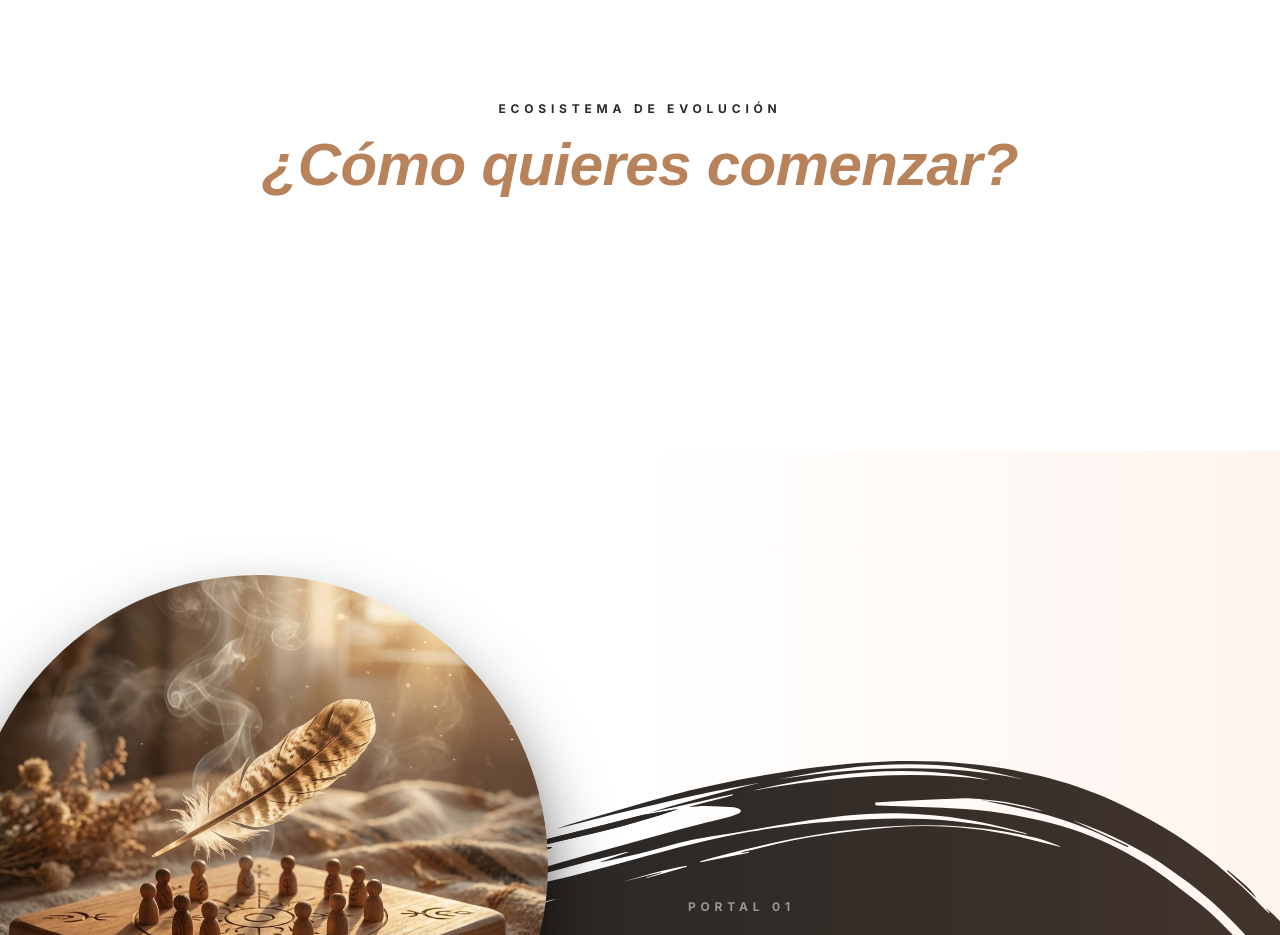
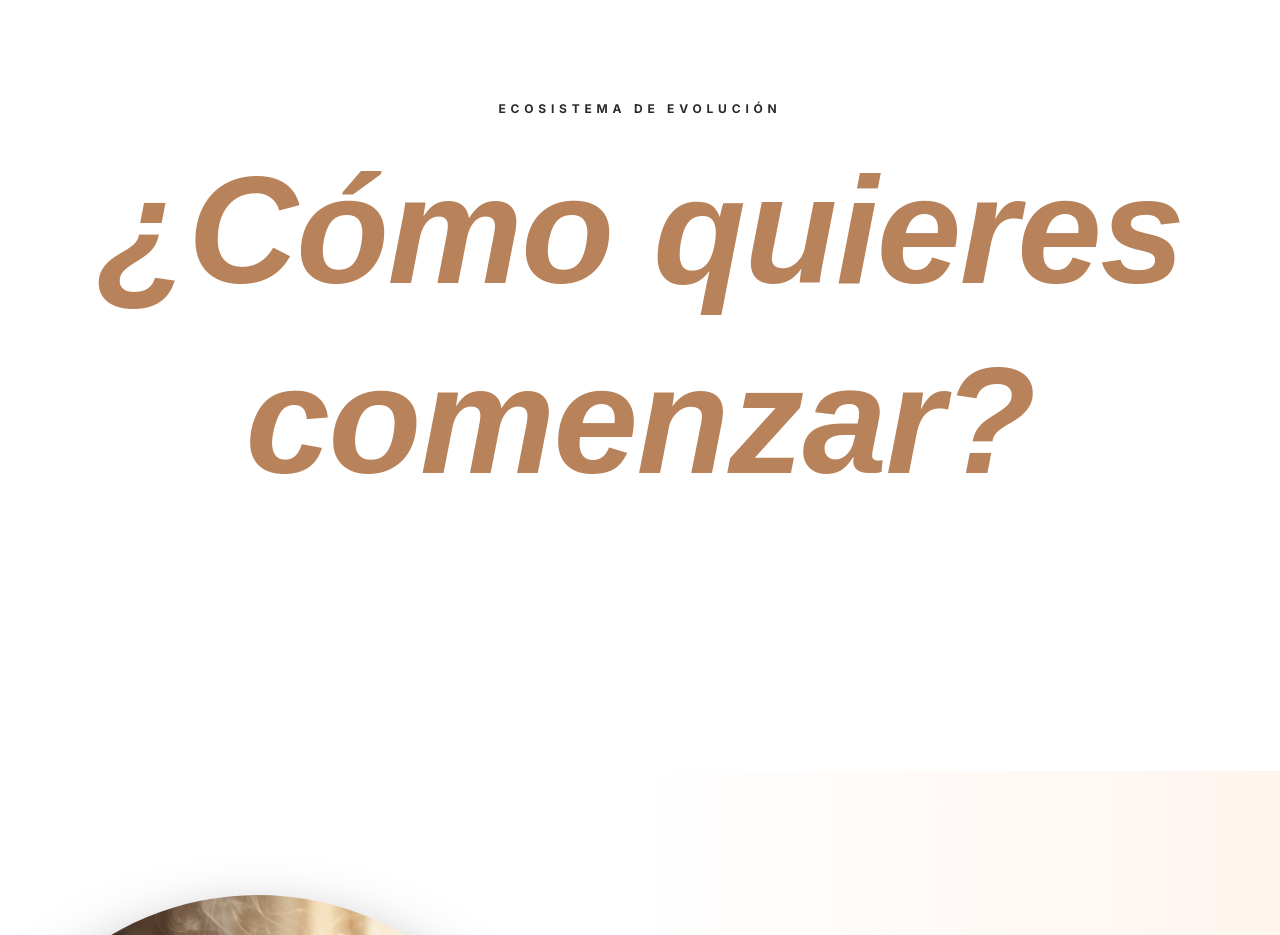
Before and after one commit to yelitzerangeloficialweb-max/yelitze-rangel-web, a Next.js app: page / in a window 1280 px wide. Shown: the part 1740-2675 px from the top of the page. Built offline with nearby package versions, Linux system fonts and the light colour scheme; a web font is replaced by a local one.

Commit message:
style: increase size of '¿Cómo quieres comenzar?' subtitle

```diff
--- a/components/home/ServiceSelector.tsx
+++ b/components/home/ServiceSelector.tsx
@@ -54,7 +54,7 @@ export default function ServiceSelector() {
                         initial={{ opacity: 0, y: 20 }}
                         whileInView={{ opacity: 1, y: 0 }}
                         transition={{ delay: 0.2 }}
-                        className="mt-4 text-5xl md:text-6xl font-script text-[#B8835A] italic"
+                        className="mt-4 text-7xl md:text-[9.5rem] font-script text-[#B8835A] italic leading-tight"
                     >
                         ¿Cómo quieres comenzar?
                     </motion.h2>
```
